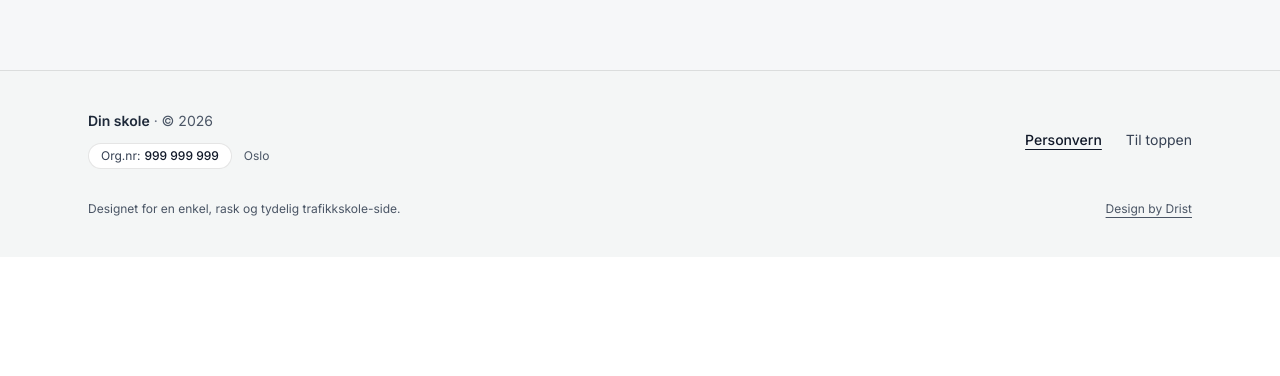
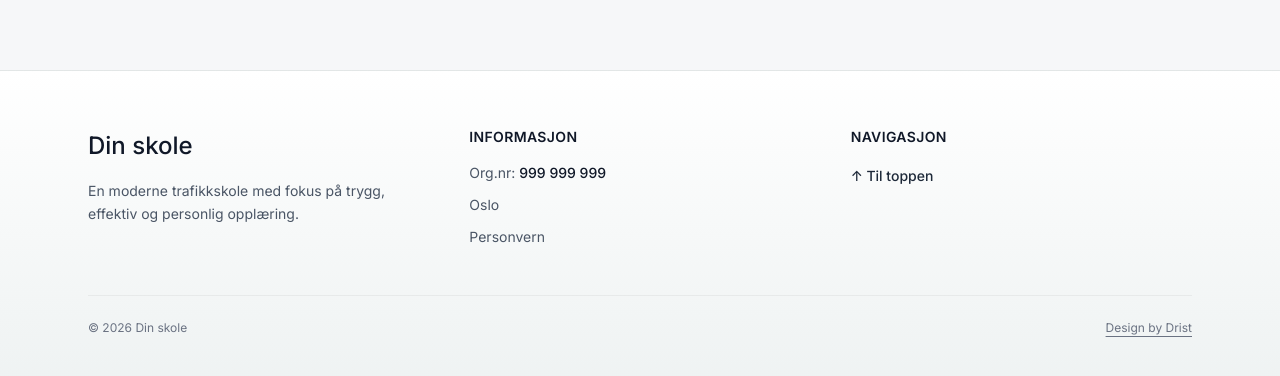
Before and after one commit to pia-scarvounis/trafikkskole-template, a Next.js app: page / in a window 1280 px wide. Shown: the part 10002-10378 px from the top of the page. Before the commit the page ends 10259 px from the top, so only its background shows below. Built offline with nearby package versions, Linux system fonts and the light colour scheme.

Commit message:
Footer: popup privacy + logo in footer

```diff
--- a/app/personvern/page.tsx
+++ /dev/null
@@ -1,47 +0,0 @@
-import { siteConfig } from "@/data/siteConfig";
-
-export default function PersonvernPage() {
-  const { brand } = siteConfig;
-
-  return (
-    <main style={{ padding: 24, maxWidth: 900, margin: "0 auto" }}>
-      <h1>Personvern</h1>
-
-      <p style={{ marginTop: 12 }}>
-        Denne siden beskriver hvordan {brand.name} behandler personopplysninger.
-        Teksten er en standard mal og bør tilpasses ved publisering.
-      </p>
-
-      <h2 style={{ marginTop: 24 }}>Hvilke opplysninger kan samles inn</h2>
-      <p style={{ marginTop: 8 }}>
-        Hvis du tar kontakt via telefon, e-post eller kontaktskjema, kan vi
-        motta opplysninger som navn, telefonnummer, e-postadresse og innholdet i
-        meldingen din.
-      </p>
-
-      <h2 style={{ marginTop: 24 }}>Hva opplysningene brukes til</h2>
-      <p style={{ marginTop: 8 }}>
-        Opplysningene brukes for å svare på henvendelser, følge opp forespørsler
-        og administrere kundeforhold knyttet til opplæring og kurs.
-      </p>
-
-      <h2 style={{ marginTop: 24 }}>Deling av opplysninger</h2>
-      <p style={{ marginTop: 8 }}>
-        Vi deler ikke personopplysninger med tredjeparter med mindre det er
-        nødvendig for å levere en tjeneste, eller vi er pålagt dette etter lov.
-      </p>
-
-      <h2 style={{ marginTop: 24 }}>Dine rettigheter</h2>
-      <p style={{ marginTop: 8 }}>
-        Du kan be om innsyn, retting eller sletting av opplysninger vi har om
-        deg. Ta kontakt med oss dersom du ønsker dette.
-      </p>
-
-      <h2 style={{ marginTop: 24 }}>Kontakt</h2>
-      <p style={{ marginTop: 8 }}>
-        Har du spørsmål om personvern, ta kontakt på{" "}
-        <a href={`mailto:${brand.email}`}>{brand.email}</a>.
-      </p>
-    </main>
-  );
-}
--- a/src/components/sections/Footer.tsx
+++ b/src/components/sections/Footer.tsx
@@ -1,6 +1,6 @@
-// src/components/sections/Footer.tsx
 "use client";
 
+import { useState, useEffect } from "react";
 import { siteConfig } from "@/data/siteConfig";
 import { useLanguage } from "@/context/LanguageContext";
 
@@ -11,54 +11,100 @@ export default function Footer() {
   const { lang } = useLanguage();
   const safeLang: "no" | "en" = lang === "en" ? "en" : "no";
 
+  const [privacyOpen, setPrivacyOpen] = useState(false);
+
+  // ESC + scroll-lock når popup er åpen
+  useEffect(() => {
+    const handleKey = (e: KeyboardEvent) => {
+      if (e.key === "Escape") setPrivacyOpen(false);
+    };
+
+    if (privacyOpen) {
+      document.body.style.overflow = "hidden";
+      window.addEventListener("keydown", handleKey);
+    }
+
+    return () => {
+      document.body.style.overflow = "auto";
+      window.removeEventListener("keydown", handleKey);
+    };
+  }, [privacyOpen]);
+
+  // Safety: hvis config mangler privacy-innhold, ikke krasj
+  const privacyTitle =
+    footer.privacy?.title?.[safeLang] ??
+    (safeLang === "no" ? "Personvernerklæring" : "Privacy policy");
+
+  const privacyParagraphs = footer.privacy?.paragraphs?.[safeLang] ?? [];
+
   return (
-    <footer className="bg-[#F4F6F6] border-t border-black/10">
-      <div className="max-w-6xl mx-auto px-4 sm:px-6 py-10">
-        <div className="flex flex-col gap-8 sm:flex-row sm:items-center sm:justify-between">
-          {/* Venstre */}
-          <div className="space-y-3">
-            <div className="text-sm text-gray-800">
-              <span className="font-semibold">{brand.name}</span>
-              <span className="text-gray-500"> · </span>
-              <span className="text-gray-600">© {new Date().getFullYear()}</span>
+    <>
+      <footer className="relative bg-gradient-to-b from-white to-[#EEF2F2] border-t border-black/5">
+        <div className="max-w-6xl mx-auto px-4 sm:px-6 py-14">
+          {/* MAIN GRID */}
+          <div className="grid gap-10 sm:grid-cols-3">
+            {/* COLUMN 1 – Brand */}
+            <div className="space-y-4">
+              <div className="text-lg font-semibold text-gray-900">
+                {brand.name}
               </div>
 
-            <div className="flex flex-wrap items-center gap-3">
-              <span className="inline-flex items-center rounded-full border border-black/10 bg-white px-3 py-1 text-xs text-gray-700">
-                {footer.orgLabel[safeLang]}:
-                <span className="ml-1 font-medium text-gray-900">
+              <p className="text-sm text-gray-600 leading-relaxed max-w-xs">
+                {safeLang === "no"
+                  ? "En moderne trafikkskole med fokus på trygg, effektiv og personlig opplæring."
+                  : "A modern driving school focused on safe, efficient and personal training."}
+              </p>
+            </div>
+
+            {/* COLUMN 2 – Info */}
+            <div className="space-y-4">
+              <div className="text-sm font-semibold text-gray-900 uppercase tracking-wide">
+                {safeLang === "no" ? "Informasjon" : "Information"}
+              </div>
+
+              <div className="flex flex-col gap-3 text-sm text-gray-600">
+                <span>
+                  {footer.orgLabel[safeLang]}:{" "}
+                  <span className="font-medium text-gray-900">
                     {footer.orgNumber}
                   </span>
                 </span>
 
-              <span className="text-xs text-gray-600">{brand.location}</span>
+                <span>{brand.location}</span>
+
+                {/* Personvern → popup (ikke link) */}
+                <button
+                  type="button"
+                  onClick={() => setPrivacyOpen(true)}
+                  className="text-left hover:text-black transition-colors"
+                >
+                  {footer.privacyLabel[safeLang]}
+                </button>
               </div>
             </div>
 
-          {/* Høyre */}
-          <div className="flex items-center gap-6">
-            <a
-              href={footer.privacyHref}
-              className="text-sm font-medium text-gray-900 underline underline-offset-4 hover:text-black"
+            {/* COLUMN 3 – Actions */}
+            <div className="space-y-4">
+              <div className="text-sm font-semibold text-gray-900 uppercase tracking-wide">
+                {safeLang === "no" ? "Navigasjon" : "Navigation"}
+              </div>
+
+              <button
+                type="button"
+                onClick={() => window.scrollTo({ top: 0, behavior: "smooth" })}
+                className="inline-flex items-center gap-2 text-sm font-medium text-gray-800 hover:text-black transition"
               >
-              {footer.privacyLabel[safeLang]}
-            </a>
-
-            <a href="#" className="text-sm text-gray-700 hover:text-gray-900">
-              {safeLang === "no" ? "Til toppen" : "Back to top"}
-            </a>
+                ↑ {safeLang === "no" ? "Til toppen" : "Back to top"}
+              </button>
             </div>
           </div>
 
-        {/* Bunnlinje */}
-        <div className="mt-8 flex flex-col gap-2 sm:flex-row sm:items-center sm:justify-between text-xs text-gray-600">
+          {/* DIVIDER */}
+          <div className="mt-12 border-t border-black/5 pt-6 flex flex-col sm:flex-row sm:items-center sm:justify-between text-xs text-gray-500 gap-3">
             <span>
-            {safeLang === "no"
-              ? "Designet for en enkel, rask og tydelig trafikkskole-side."
-              : "Designed for a simple, fast, and clear driving school website."}
+              © {new Date().getFullYear()} {brand.name}
             </span>
 
-          {/* Credit (valgfri) */}
             {footer.credit?.href && footer.credit?.label && (
               <a
                 href={footer.credit.href}
@@ -72,5 +118,48 @@ export default function Footer() {
           </div>
         </div>
       </footer>
+
+      {/* PRIVACY POPUP */}
+      {privacyOpen && (
+        <div className="fixed inset-0 z-50 flex items-center justify-center px-4">
+          {/* Overlay */}
+          <button
+            aria-label="Close privacy popup"
+            onClick={() => setPrivacyOpen(false)}
+            className="absolute inset-0 bg-black/40 backdrop-blur-sm"
+          />
+
+          {/* Modal */}
+          <div className="relative z-10 w-full max-w-2xl bg-white rounded-2xl shadow-2xl p-8 max-h-[85vh] overflow-y-auto">
+            <div className="flex justify-between items-start mb-6">
+              <h2 className="text-xl font-semibold text-gray-900">
+                {privacyTitle}
+              </h2>
+
+              <button
+                type="button"
+                onClick={() => setPrivacyOpen(false)}
+                className="text-gray-400 hover:text-black text-xl"
+                aria-label="Close"
+              >
+                ✕
+              </button>
+            </div>
+
+            <div className="space-y-4 text-sm text-gray-700 leading-relaxed">
+              {privacyParagraphs.length > 0 ? (
+                privacyParagraphs.map((p, idx) => <p key={idx}>{p}</p>)
+              ) : (
+                <p className="text-gray-600">
+                  {safeLang === "no"
+                    ? "Personvern-tekst mangler i siteConfig.footer.privacy.paragraphs."
+                    : "Privacy text is missing in siteConfig.footer.privacy.paragraphs."}
+                </p>
+              )}
+            </div>
+          </div>
+        </div>
+      )}
+    </>
   );
 }
--- /dev/null
+++ b/src/components/ui/PrivacyPopup.tsx
@@ -0,0 +1,62 @@
+"use client";
+
+import { useEffect } from "react";
+import { siteConfig } from "@/data/siteConfig";
+import { useLanguage } from "@/context/LanguageContext";
+
+interface PrivacyPopupProps {
+  open: boolean;
+  onClose: () => void;
+}
+
+export default function PrivacyPopup({ open, onClose }: PrivacyPopupProps) {
+  const { lang } = useLanguage();
+  const safeLang: "no" | "en" = lang === "en" ? "en" : "no";
+
+  const privacy = siteConfig.footer?.privacy;
+
+  useEffect(() => {
+    const handleKey = (e: KeyboardEvent) => {
+      if (e.key === "Escape") onClose();
+    };
+
+    if (open) {
+      document.body.style.overflow = "hidden";
+      window.addEventListener("keydown", handleKey);
+    }
+
+    return () => {
+      document.body.style.overflow = "auto";
+      window.removeEventListener("keydown", handleKey);
+    };
+  }, [open, onClose]);
+
+  if (!open) return null;
+
+  return (
+    <div className="fixed inset-0 z-50 flex items-center justify-center px-4">
+      <div
+        onClick={onClose}
+        className="absolute inset-0 bg-black/40 backdrop-blur-sm"
+      />
+
+      <div className="relative z-10 w-full max-w-2xl bg-white rounded-2xl shadow-2xl p-8 max-h-[85vh] overflow-y-auto">
+        <div className="flex justify-between items-start mb-6">
+          <h2 className="text-xl font-semibold">
+            {privacy?.title?.[safeLang] ?? (safeLang === "no" ? "Personvern" : "Privacy")}
+          </h2>
+
+          <button onClick={onClose} className="text-gray-400 hover:text-black text-xl">
+            ✕
+          </button>
+        </div>
+
+        <div className="space-y-4 text-sm text-gray-700 leading-relaxed">
+          {(privacy?.paragraphs?.[safeLang] ?? []).map((p, idx) => (
+            <p key={idx}>{p}</p>
+          ))}
+        </div>
+      </div>
+    </div>
+  );
+}
--- a/src/data/siteConfig.ts
+++ b/src/data/siteConfig.ts
@@ -156,9 +156,15 @@ export type InstructorsSection = {
 
 export type FooterConfig = {
   orgNumber: string;
-  privacyHref: string;
+
   privacyLabel: LocalizedText;
   orgLabel: LocalizedText;
+
+  // NYTT: Popup-innholdet
+  privacy: {
+    title: LocalizedText;
+    paragraphs: LocalizedList; // { no: string[], en: string[] }
+  };
 
   /**
    * Valgfri “credit” i footer.
@@ -170,6 +176,7 @@ export type FooterConfig = {
     href: string;
   };
 };
+
 
 export type HeroImage = {
   src: string;
@@ -927,14 +934,28 @@ instructorsSection: {
 
 footer: {
   orgNumber: "999 999 999",
-    privacyHref: "/personvern",
   privacyLabel: { no: "Personvern", en: "Privacy" },
   orgLabel: { no: "Org.nr", en: "Org. no." },
 
-    // Valgfritt: kan fjernes for white-label
+  privacy: {
+    title: { no: "Personvernerklæring", en: "Privacy policy" },
+    paragraphs: {
+      no: [
+        "HER limer vi inn personverntekst.",
+        "Del den opp i avsnitt – ett avsnitt per string.",
+        "Legg gjerne til kontaktinfo, lagringstid og rettigheter.",
+      ],
+      en: [
+        "Paste your existing privacy text here.",
+        "Split into paragraphs – one paragraph per string.",
+      ],
+    },
+  },
+
   credit: {
     label: "Design by Drist",
     href: "https://www.drist.no",
   },
 },
+
 };
```
Lines whose indentation alone changed are shown as unchanged.
